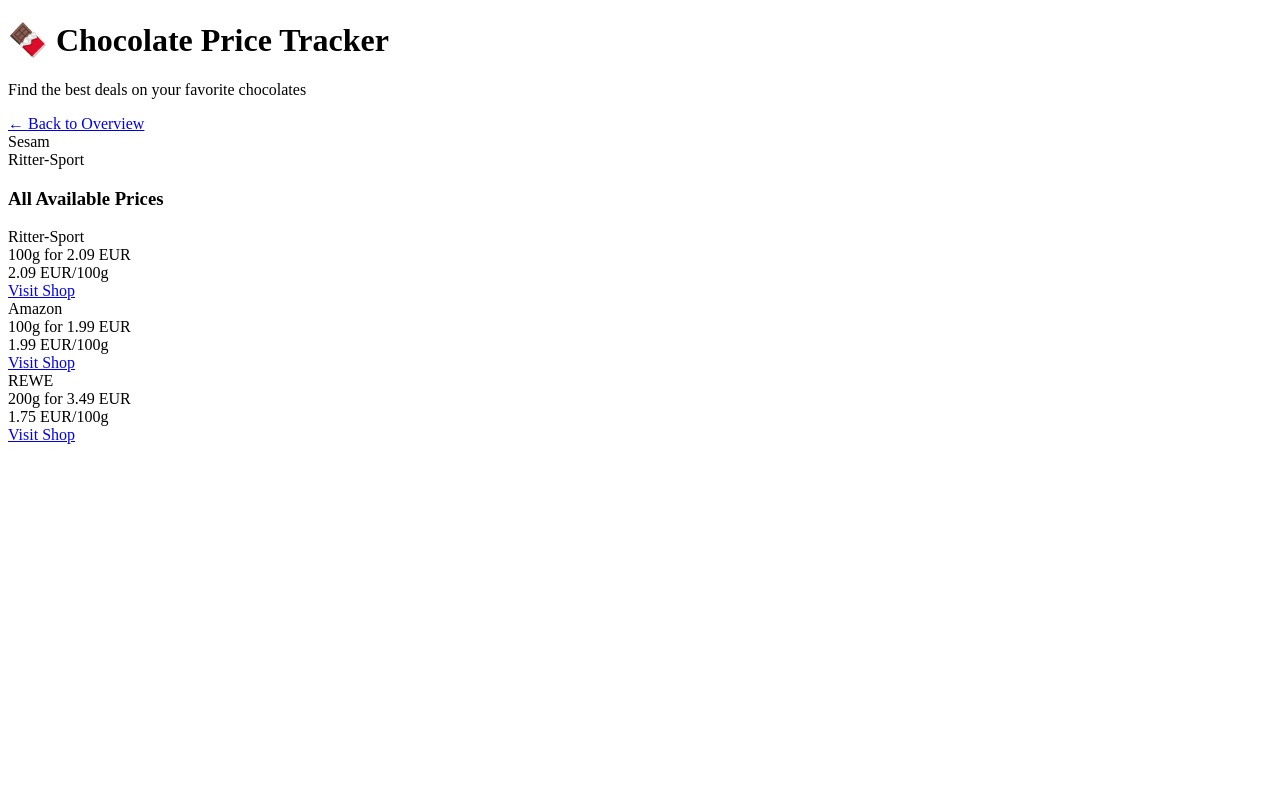
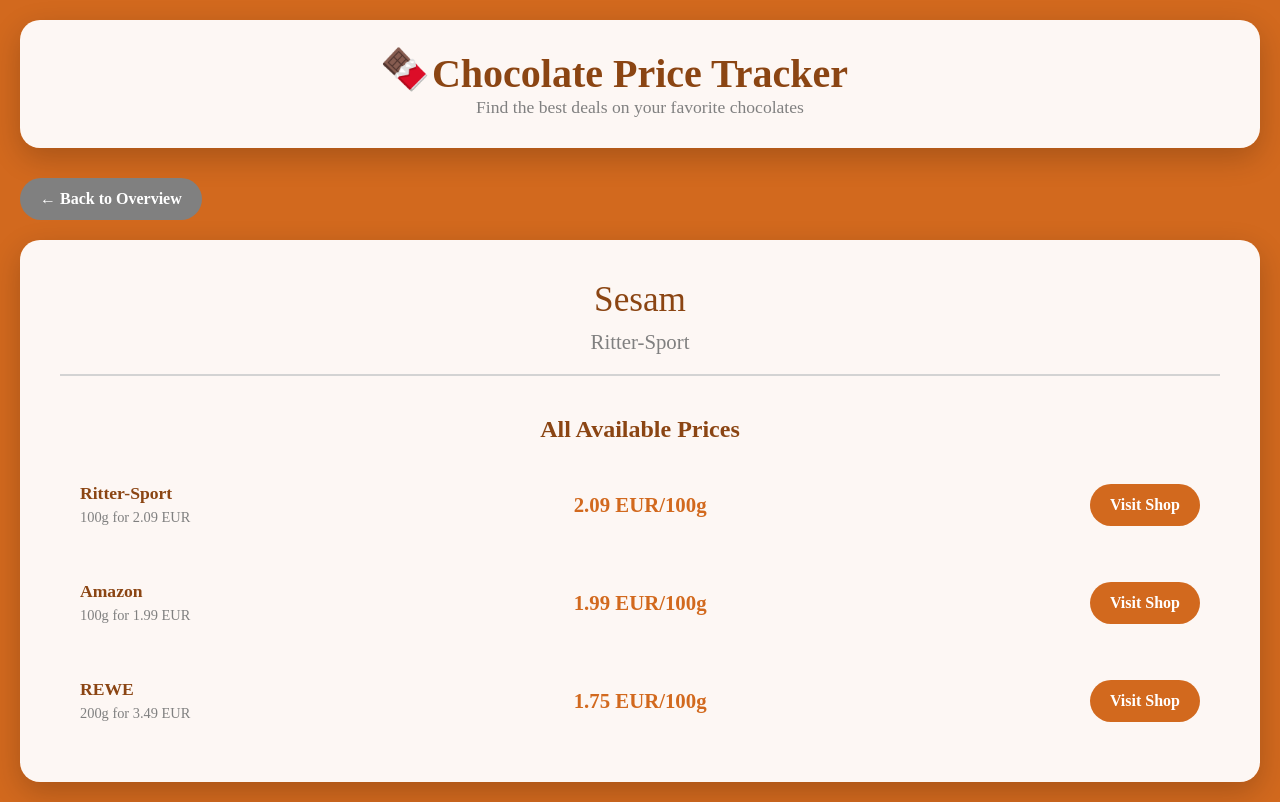
Before and after one commit to krompac/chocolate-price-app, an Angular app: page /1 in a window 1280 px wide. Built offline with nearby package versions, Linux system fonts and the light colour scheme.

Commit message:
Added styles to application.

```diff
--- a/src/app/app.html
+++ b/src/app/app.html
@@ -1,6 +1,6 @@
 <div class="container">
   <header>
-    <h1>🍫 Chocolate Price Tracker</h1>
+    <h1><span class="icon">🍫</span> Chocolate Price Tracker</h1>
     <p class="subtitle">Find the best deals on your favorite chocolates</p>
   </header>
   <router-outlet />
--- a/src/app/app.less
+++ b/src/app/app.less
@@ -0,0 +1,37 @@
+:host {
+  display: block;
+  padding: 20px;
+  background: #d2691e;
+  height: fit-content;
+  min-height: 100vh;
+
+  header {
+    background: rgba(255, 255, 255, 0.95);
+    border-radius: 20px;
+    padding: 30px;
+    margin-bottom: 30px;
+    box-shadow: 0 10px 30px rgba(0, 0, 0, 0.2);
+    text-align: center;
+
+    h1 {
+      position: relative;
+      color: #8b4513;
+      font-size: 2.5rem;
+      margin-bottom: 10px;
+      font-weight: 700;
+      width: fit-content;
+      margin: auto;
+
+      .icon {
+        position: absolute;
+        left: -52px;
+        top: -4px;
+      }
+    }
+
+    .subtitle {
+      color: gray;
+      font-size: 1.1rem;
+    }
+  }
+}
--- a/src/app/features/chocolate-details/chocolate-details.component.html
+++ b/src/app/features/chocolate-details/chocolate-details.component.html
@@ -1,4 +1,4 @@
-<a class="back-btn" routerLink="/"> ← Back to Overview </a>
+<a class="secondary-btn" routerLink="/"> ← Back to Overview </a>
 <div class="detail-view">
   <div class="detail-header">
     <div class="detail-name">{{ chocolate.name }}</div>
@@ -17,7 +17,7 @@
               </div>
             </div>
             <div class="price-per-100g">{{ price.pricePerUnit }} {{ chocolate.currency }}/100g</div>
-            <a [href]="price.link" class="shop-link" target="_blank">Visit Shop</a>
+            <a [href]="price.link" class="primary-btn" target="_blank">Visit Shop</a>
           </div>
         }
       </div>
--- a/src/app/features/chocolate-details/chocolate-details.component.less
+++ b/src/app/features/chocolate-details/chocolate-details.component.less
@@ -0,0 +1,80 @@
+:host {
+  display: flex;
+  flex-direction: column;
+  gap: 20px;
+
+  .detail-view {
+    background: rgba(255, 255, 255, 0.95);
+    border-radius: 20px;
+    padding: 40px;
+    box-shadow: 0 10px 30px rgba(0, 0, 0, 0.2);
+
+    .detail-header {
+      text-align: center;
+      margin-bottom: 40px;
+      padding-bottom: 20px;
+      border-bottom: 2px solid lightgray;
+
+      .detail-name {
+        font-size: 2.2rem;
+        color: #8b4513;
+        margin-bottom: 10px;
+      }
+
+      .detail-brand {
+        font-size: 1.3rem;
+        color: gray;
+      }
+    }
+
+    .prices-section {
+      h3 {
+        color: #8b4513;
+        font-size: 1.5rem;
+        margin-bottom: 20px;
+        text-align: center;
+      }
+
+      .prices-list {
+        display: grid;
+        gap: 15px;
+
+        .price-entry {
+          border-radius: 12px;
+          padding: 20px;
+          display: flex;
+          justify-content: space-between;
+          align-items: center;
+          transition: all 0.3s ease;
+
+          &:hover {
+            background-color: rgb(227, 227, 227);
+          }
+
+          .price-details {
+            display: flex;
+            flex-direction: column;
+
+            .shop-name {
+              font-weight: 700;
+              color: #8b4513;
+              font-size: 1.1rem;
+              margin-bottom: 5px;
+            }
+
+            .price-amount {
+              color: gray;
+              font-size: 0.9rem;
+            }
+          }
+
+          .price-per-100g {
+            font-size: 1.3rem;
+            font-weight: 700;
+            color: #d2691e;
+          }
+        }
+      }
+    }
+  }
+}
--- a/src/app/features/chocolates-overview/chocolates-overview.component.html
+++ b/src/app/features/chocolates-overview/chocolates-overview.component.html
@@ -1,5 +1,9 @@
 <div class="chocolate-grid">
-  @for (chocolate of chocolates.value(); track chocolate.id) {
-    <app-chocolate-card [chocolate]="chocolate" [routerLink]="[chocolate.id]" />
+  @if (chocolates.isLoading()) {
+    <div>Loading chocolates...</div>
+  } @else {
+    @for (chocolate of chocolates.value(); track chocolate.id) {
+      <app-chocolate-card [chocolate]="chocolate" [routerLink]="[chocolate.id]" />
+    }
   }
 </div>
--- a/src/app/features/chocolates-overview/components/chocolate-card/chocolate-card.component.less
+++ b/src/app/features/chocolates-overview/components/chocolate-card/chocolate-card.component.less
@@ -1,14 +1,60 @@
 :host {
+  background: rgba(255, 255, 255, 0.95);
   border-radius: 15px;
   padding: 25px;
+  box-shadow: 0 8px 25px rgba(0, 0, 0, 0.15);
+  transition: all 0.3s ease;
   cursor: pointer;
-  background-color: white;
+
+  display: flex;
+  flex-direction: column;
+  gap: 20px;
+
+  &:hover {
+    transform: translateY(-5px);
   }
 
   .chocolate-header {
     display: flex;
     justify-content: space-between;
     align-items: flex-start;
-  margin-bottom: 20px;
     width: fit-content;
+
+    .chocolate-name {
+      font-size: 1.4rem;
+      font-weight: 700;
+      color: #8b4513;
+      margin-bottom: 5px;
     }
+
+    .chocolate-brand {
+      color: gray;
+      font-size: 1.1rem;
+      font-weight: 500;
+    }
+  }
+
+  .price-info {
+    display: grid;
+    grid-template-columns: 1fr 1fr;
+    gap: 15px;
+
+    .price-item {
+      text-align: center;
+      padding: 12px;
+      border-radius: 10px;
+
+      .price-label {
+        font-size: 0.9rem;
+        color: gray;
+        margin-bottom: 5px;
+      }
+
+      .price-value {
+        font-size: 1.2rem;
+        font-weight: 700;
+        color: #8b4513;
+      }
+    }
+  }
+}
--- a/src/styles.less
+++ b/src/styles.less
@@ -0,0 +1,29 @@
+* {
+  margin: 0;
+  padding: 0;
+  box-sizing: border-box;
+}
+
+.primary-btn {
+  background: #d2691e;
+  color: white;
+  padding: 12px 20px;
+  border-radius: 25px;
+  text-decoration: none;
+  font-weight: 600;
+  display: inline-block;
+  text-align: center;
+  width: fit-content;
+}
+
+.secondary-btn {
+  background: gray;
+  color: white;
+  padding: 12px 20px;
+  border-radius: 25px;
+  text-decoration: none;
+  font-weight: 600;
+  display: inline-block;
+  text-align: center;
+  width: fit-content;
+}
```
Also changed, not shown: src/app/features/chocolates-overview/components/chocolate-card/chocolate-card.component.ts (+4 -8 lines), src/app/features/chocolates-overview/models/price-stats.model.ts (added, +7 -0 lines). Lines whose indentation alone changed are shown as unchanged.
